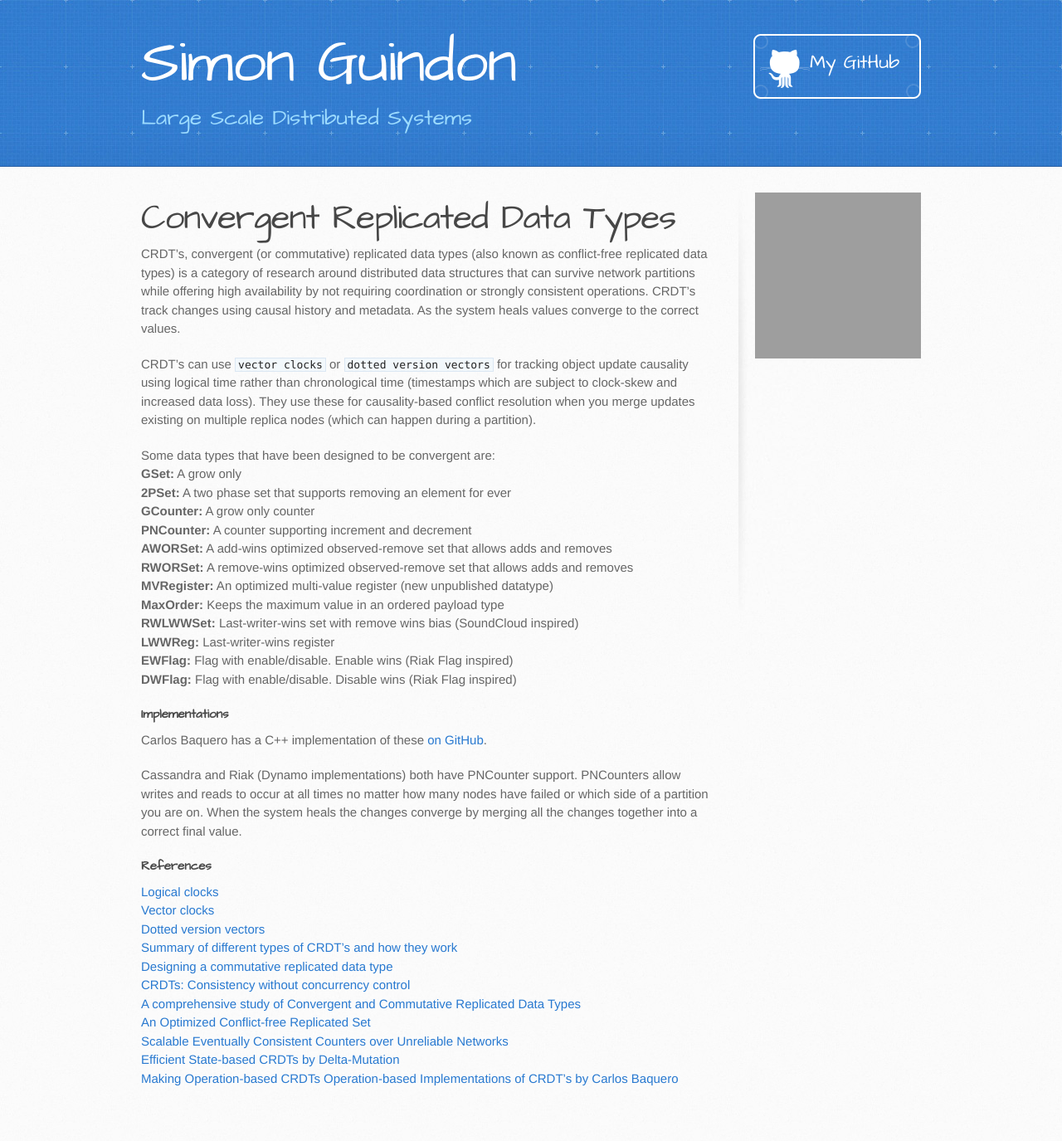
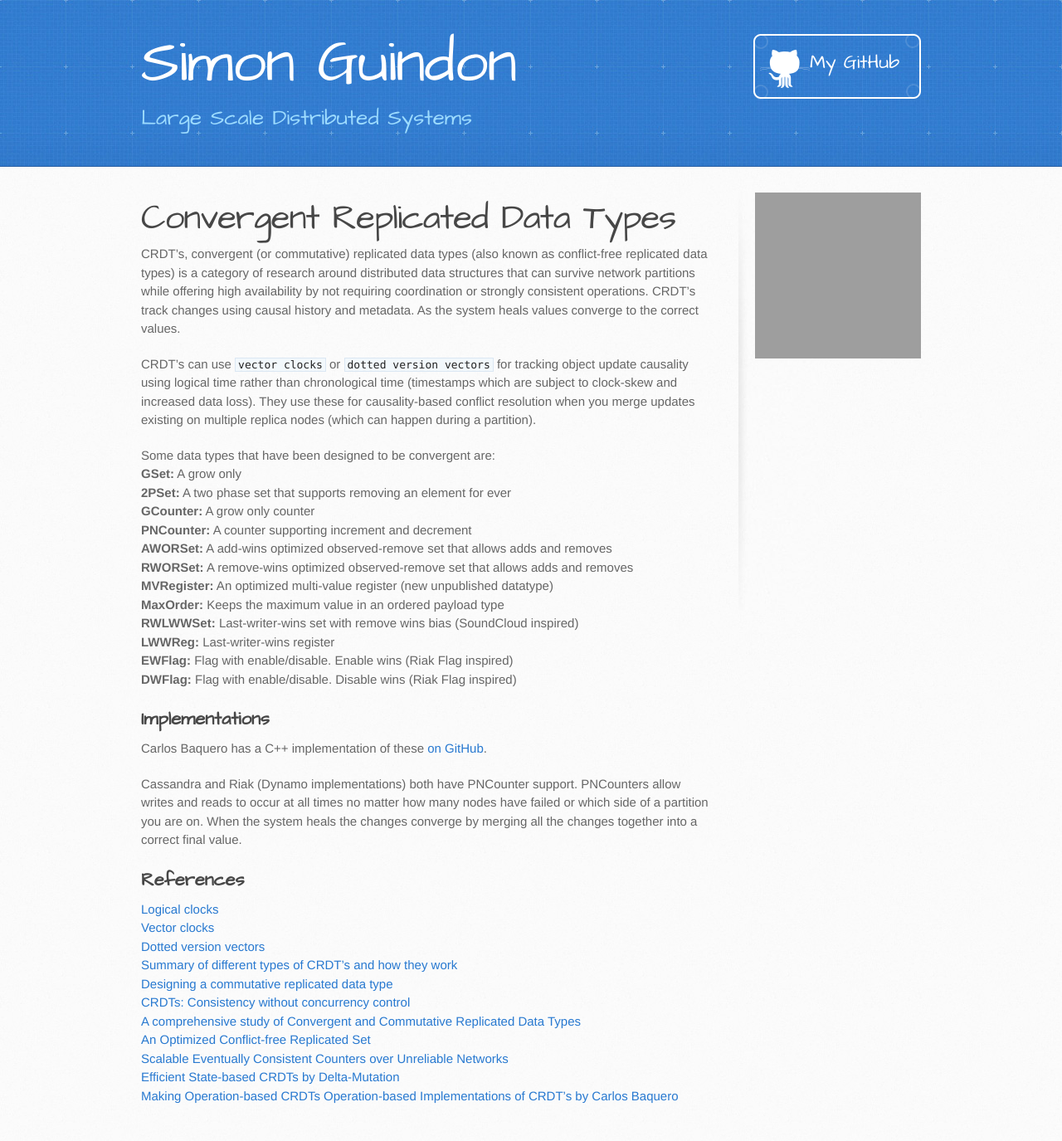
Before and after one commit to simongui/simongui.github.io, a Jekyll site: the page built from distributed-systems/crdt.md, in a window 1280 px wide. Shown: the whole page at 83% size. Built offline with Jekyll 4.4.1, drawn with Linux system fonts in a browser that asks for light colours; before the commit the page ends 1354 px from its top, so only the background shows below that; grey boxes are pictures that could not be loaded.

Commit message:
no message

```diff
--- a/distributed-systems/crdt.md
+++ b/distributed-systems/crdt.md
@@ -23,12 +23,12 @@ Some data types that have been designed to be convergent are:
 **EWFlag:** Flag with enable/disable. Enable wins (Riak Flag inspired)
 **DWFlag:** Flag with enable/disable. Disable wins (Riak Flag inspired)
 
-#### Implementations
+## Implementations
 Carlos Baquero has a C++ implementation of these [on GitHub](https://github.com/CBaquero/delta-enabled-crdts){:target="_blank"}.
 
 Cassandra and Riak (Dynamo implementations) both have PNCounter support. PNCounters allow writes and reads to occur at all times no matter how many nodes have failed or which side of a partition you are on. When the system heals the changes converge by merging all the changes together into a correct final value.
 
-#### References
+## References
 [Logical clocks](http://research.microsoft.com/en-us/um/people/lamport/pubs/time-clocks.pdf){:target="_blank"}
 [Vector clocks](http://en.wikipedia.org/wiki/Vector_clock){:target="_blank"}
 [Dotted version vectors](http://arxiv.org/pdf/1011.5808v1.pdf){:target="_blank"}
```
